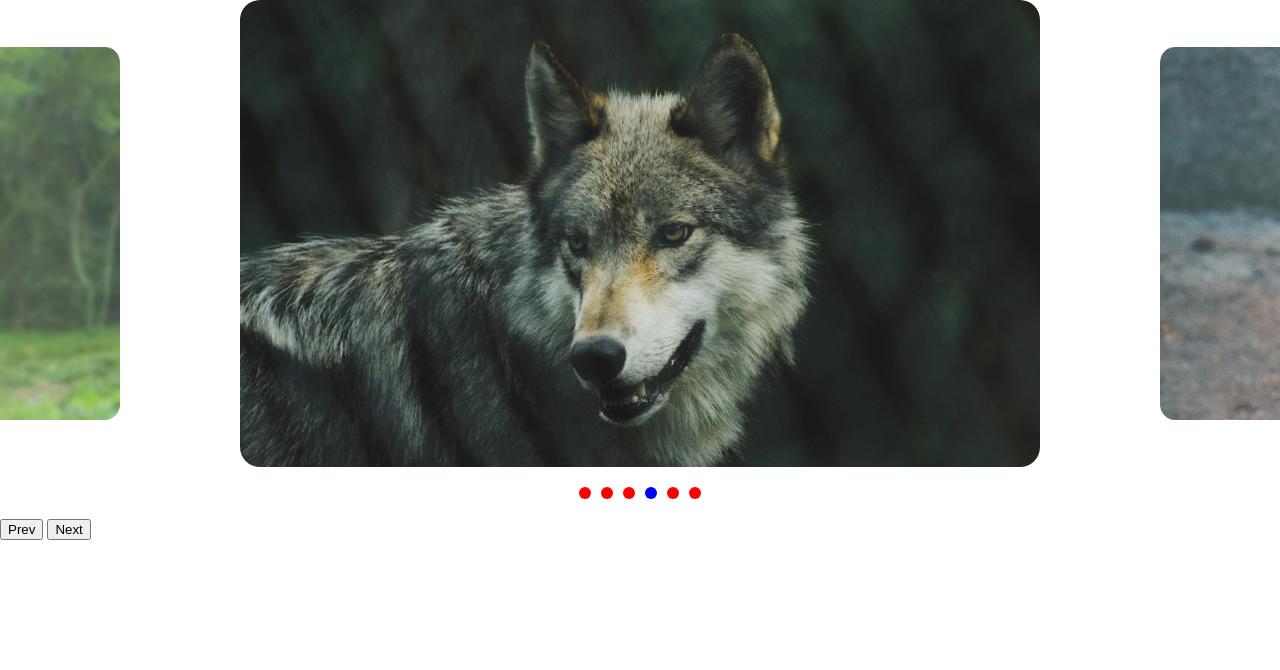
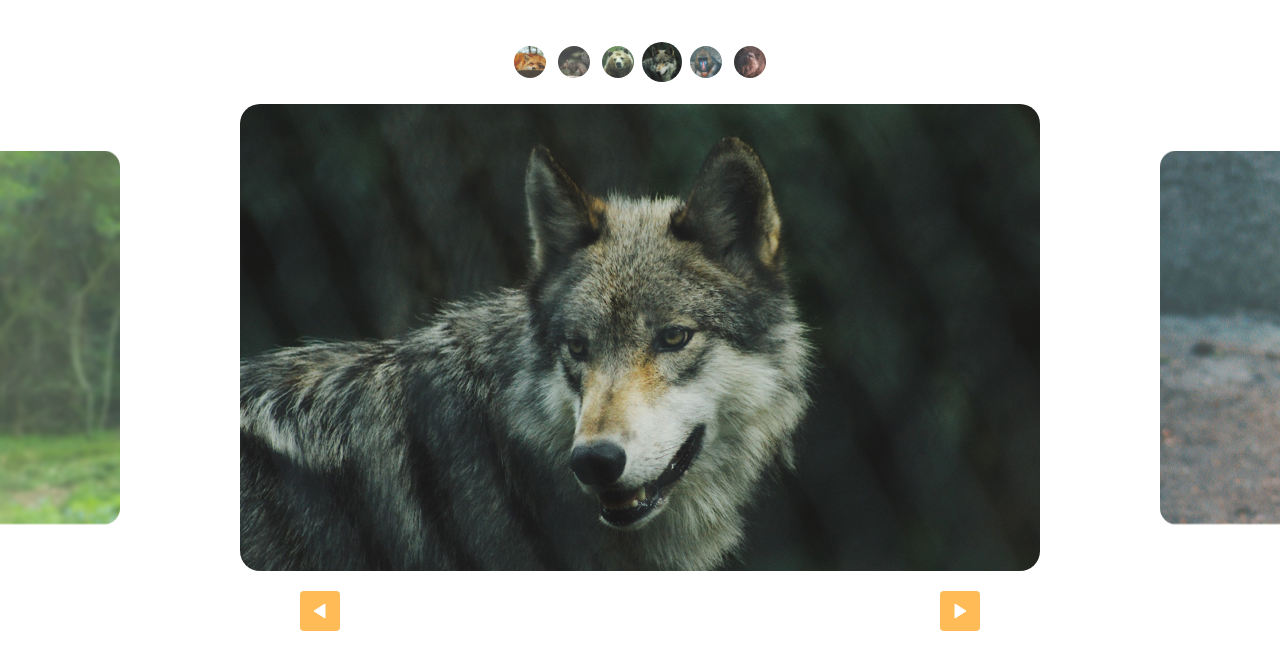
Before and after one commit to FmsDesign/slide-img, a plain HTML site: page index.html in a window 1280 px wide. Drawn offline with Linux system fonts and the light colour scheme.

Commit message:
custom controle estilizados

```diff
--- a/css/style.css
+++ b/css/style.css
@@ -66,3 +66,47 @@ img {
 [data-control="slide"] li:hover {
   background: blue;
 }
+
+.custom-controls {
+  display: flex;
+  justify-content: center;
+  margin-top: 40px;
+  margin-bottom: 20px;
+  flex-wrap: wrap;
+}
+
+.custom-controls li {
+  opacity: 0.8;
+  transform: scale(0.8);
+  width: 40px;
+  height: 40px;
+  border-radius: 50%;
+  overflow: hidden;
+  margin: 2px;
+  transition: 0.3s;
+}
+
+.custom-controls li.ativo {
+  opacity: 1;
+  transform: scale(1);
+}
+
+.arrow-nav {
+  display: flex;
+  margin: 20px 0px;
+  justify-content: space-around;
+}
+
+.arrow-nav button {
+  cursor: pointer;
+  border: none;
+  border-radius: 4px;
+  color: white;
+  width: 40px;
+  height: 40px;
+  background: #fb5 url("../img/arrow.svg") center center no-repeat;
+}
+
+.arrow-nav button.prev {
+  transform: rotate(180deg);
+}
--- a/index.html
+++ b/index.html
@@ -10,6 +10,14 @@
 </head>
 
 <body>
+  <ul class="custom-controls">
+    <li><img src="./img/foto1-thumb.jpg" alt=""></li>
+    <li><img src="./img/foto2-thumb.jpg" alt=""></li>
+    <li><img src="./img/foto3-thumb.jpg" alt=""></li>
+    <li><img src="./img/foto4-thumb.jpg" alt=""></li>
+    <li><img src="./img/foto5-thumb.jpg" alt=""></li>
+    <li><img src="./img/foto6-thumb.jpg" alt=""></li>
+  </ul>
   <div class="wrapper">
     <ul class="slide">
       <li><img src="./img/foto1.jpg" alt=""></li>
@@ -18,15 +26,12 @@
       <li><img src="./img/foto4.jpg" alt=""></li>
       <li><img src="./img/foto5.jpg" alt=""></li>
       <li><img src="./img/foto6.jpg" alt=""></li>
-
-
-
     </ul>
   </div>
 
   <div class="arrow-nav">
-    <button class="prev"> Prev</button>
-    <button class="next"> Next</button>
+    <button class="prev"> </button>
+    <button class="next"> </button>
   </div>
 
   <script type="module" src="./js/script.js"></script>
--- a/js/script.js
+++ b/js/script.js
@@ -1,6 +1,6 @@
-import { SlideNav } from "./slide.js";
+import SlideNav from "./slide.js";
 
 const slide = new SlideNav(".slide", ".wrapper");
 slide.init();
 slide.addArrow(".prev", ".next");
-slide.addControl();
+slide.addControl(".custom-controls");
--- a/js/slide.js
+++ b/js/slide.js
@@ -1,6 +1,6 @@
 import debounce from "./debounce.js";
 
-export default class Slide {
+export class Slide {
   constructor(slide, wrapper) {
     this.slide = document.querySelector(slide);
     this.wrapper = document.querySelector(wrapper);
@@ -152,7 +152,7 @@ export default class Slide {
   }
 }
 
-export class SlideNav extends Slide {
+export default class SlideNav extends Slide {
   constructor(slide, wrapper) {
     super(slide, wrapper);
     this.bindControlEvents();
```
